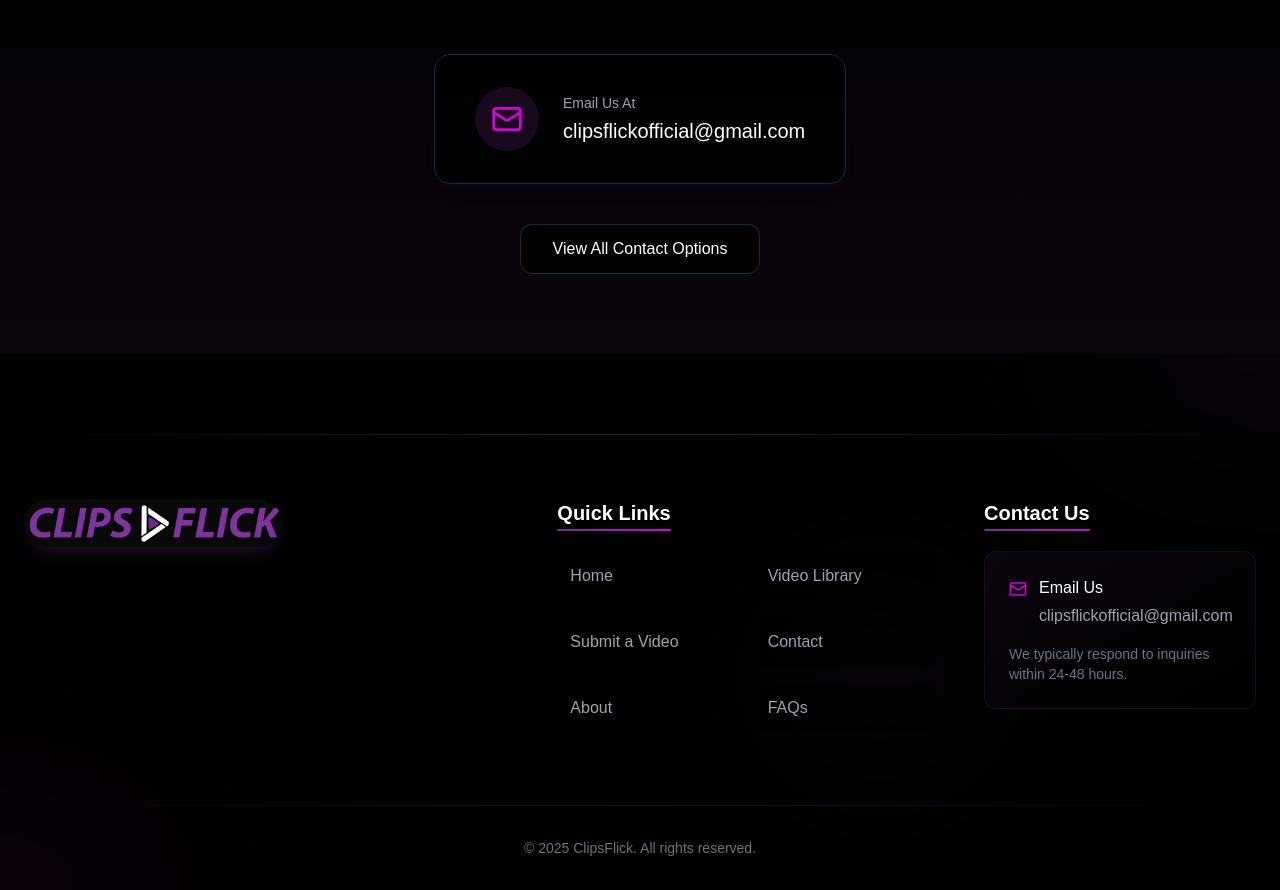
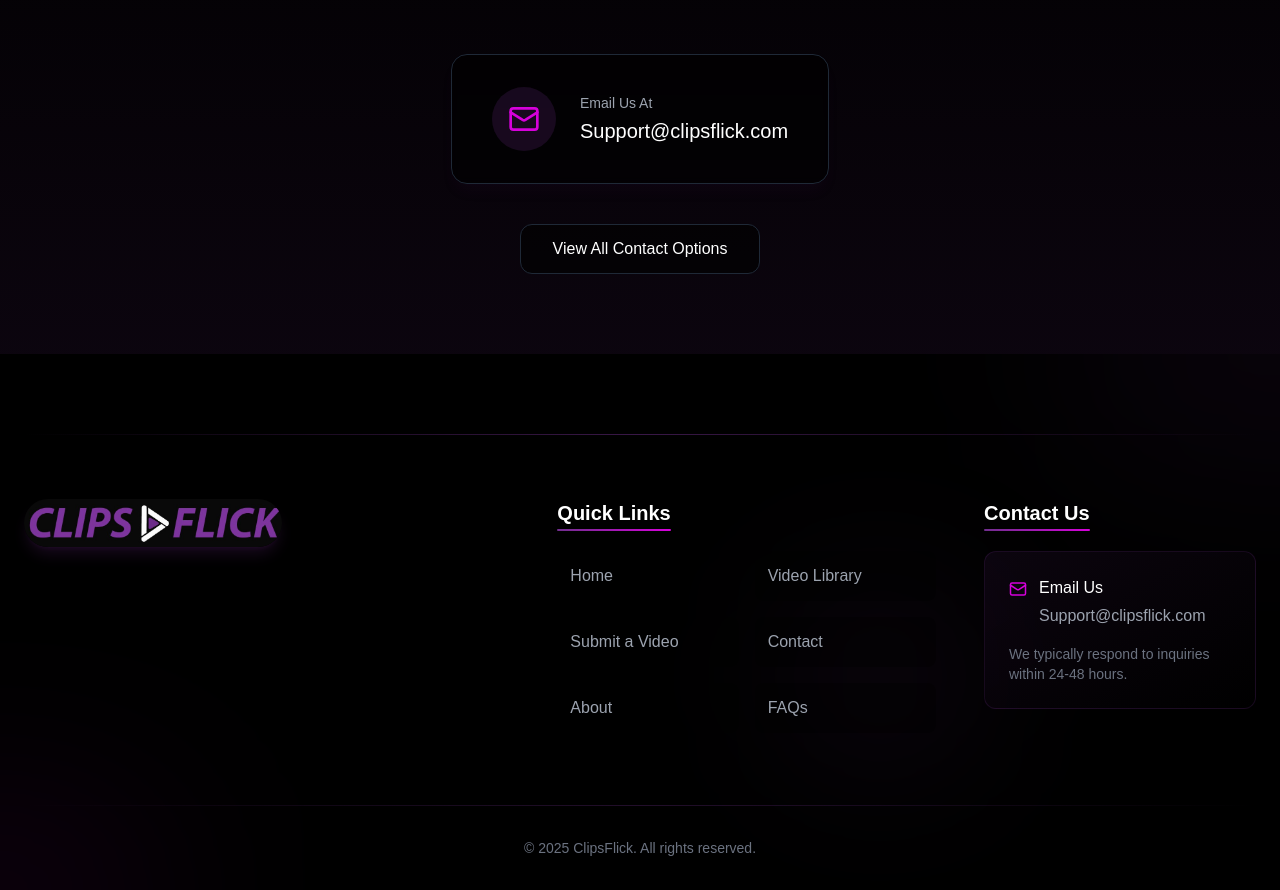
Before and after one commit to Faisal5oo/Clipflicks-website, a Next.js app: page /about in a window 1280 px wide. Shown: the part 2244-3134 px from the top of the page. Built offline with nearby package versions, Linux system fonts and the light colour scheme.

Commit message:
email is changed

```diff
--- a/src/app/about/page.jsx
+++ b/src/app/about/page.jsx
@@ -358,8 +358,8 @@
               </div>
               <div className="text-left">
                 <p className="text-gray-400 text-sm mb-1">Email Us At</p>
-                <a href="mailto:clipsflickofficial@gmail.com" className="text-white text-xl font-medium hover:text-[#d601db] transition-colors">
-                  clipsflickofficial@gmail.com
+                <a href="mailto:Support@clipsflick.com" className="text-white text-xl font-medium hover:text-[#d601db] transition-colors">
+                Support@clipsflick.com
                 </a>
               </div>
             </motion.div>
--- a/src/app/contact/page.jsx
+++ b/src/app/contact/page.jsx
@@ -134,10 +134,10 @@
                   <p className="text-gray-400 mb-4">Our team will respond to your inquiry as soon as possible</p>
 
                   <a
-                    href="mailto:clipsflickofficial@gmail.com"
+                    href="mailto:Support@clipsflick.com"
                     className="text-lg text-white font-medium flex items-center group/link hover:text-[#d601db] transition-colors"
                   >
-                    clipsflickofficial@gmail.com
+                    Support@clipsflick.com
                     <ArrowUpRight size={16} className="ml-2 opacity-0 group-hover/link:opacity-100 transform group-hover/link:translate-x-0.5 group-hover/link:-translate-y-0.5 transition-all" />
                   </a>
                 </div>
--- a/src/components/Layout/Footer.jsx
+++ b/src/components/Layout/Footer.jsx
@@ -130,10 +130,10 @@
                 <div>
                   <p className="text-white mb-1 font-medium">Email Us</p>
                   <a
-                    href="mailto:clipsflickofficial@gmail.com"
+                    href="mailto:Support@clipsflick.com"
                     className="text-gray-400 hover:text-[#d601db] transition-colors inline-flex items-center group"
                   >
-                    clipsflickofficial@gmail.com
+                    Support@clipsflick.com
                     <ArrowUpRight size={14} className="ml-1 opacity-0 group-hover:opacity-100 transform group-hover:translate-x-1 group-hover:-translate-y-1 transition-all" />
                   </a>
                 </div>
```
